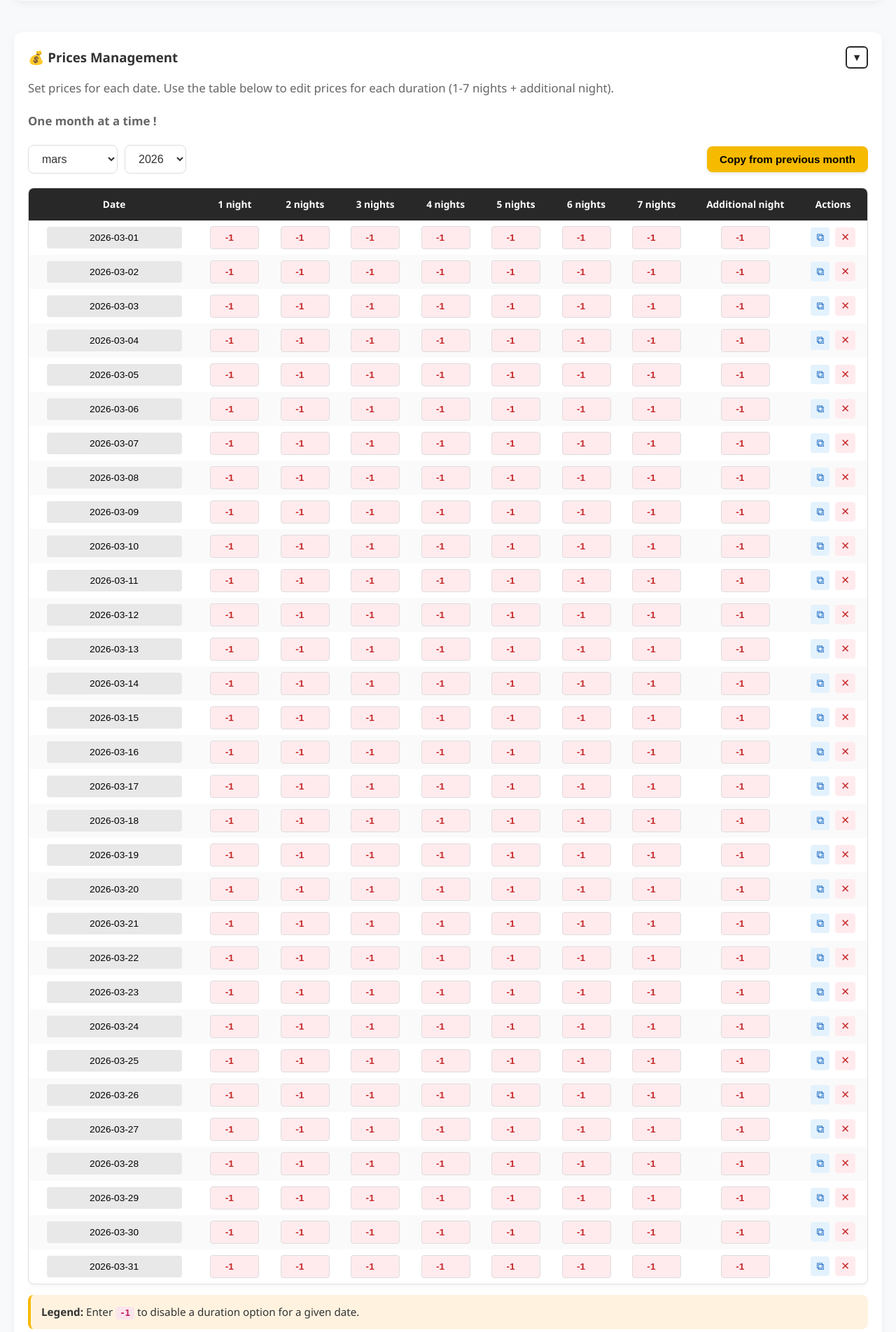
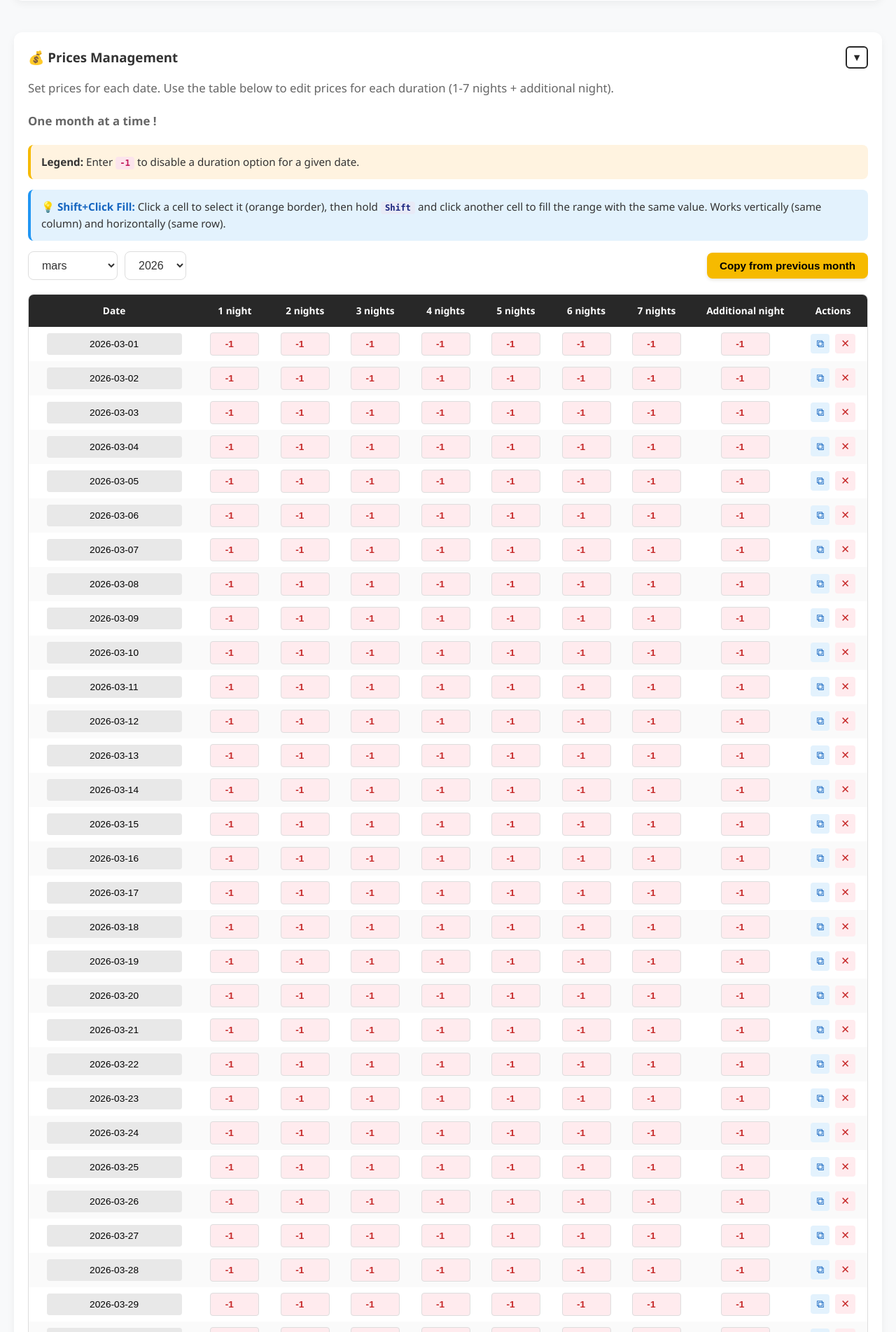
Before and after one commit to Dr4x14913/booking-calendar, a Flask app: template templates/admin_panel.html in a window 1280 px wide. Shown: the part 811-2714 px from the top of the page at 70% size. Run offline with Flask 3, Linux system fonts and the light colour scheme; the template is opened without the code that fills it, so the values that code supplies are empty; parts of the project's set-up code (start-up, migrations or seed data) failed here and were passed over.

Commit message:
Feat(admin): value copy with shift

```diff
--- a/static/style.css
+++ b/static/style.css
@@ -1262,6 +1262,17 @@ body {
     font-weight: 600;
 }
 
+.price-input.source-cell {
+    border: 3px solid var(--primary-color);
+    background: #fff8e1;
+    box-shadow: 0 0 0 2px rgba(246, 186, 0, 0.3);
+}
+
+.price-input.target-cell {
+    border: 2px solid var(--secondary-color);
+    background: #f1f8e9;
+}
+
 .duplicate-row-btn,
 .delete-row-btn {
     padding: 5px 8px;
@@ -1295,6 +1306,7 @@ body {
 
 .price-editor-legend {
     margin-top: 15px;
+    margin-bottom: 15px;
     padding: 12px 15px;
     background: #fff3e0;
     border-radius: 8px;
@@ -1309,6 +1321,20 @@ body {
     border-radius: 4px;
     font-weight: 600;
     color: #c2185b;
+}
+
+.price-editor-help {
+    background: #e3f2fd;
+    border-left-color: #2196f3;
+}
+
+.price-editor-help strong {
+    color: #1565c0;
+}
+
+.price-editor-help code {
+    background: #e8eaf6;
+    color: #1a237e;
 }
 
 /* Responsive Price Editor */
--- a/templates/admin_panel.html
+++ b/templates/admin_panel.html
@@ -58,6 +58,15 @@
               <p class="settings-description">Set prices for each date. Use the table below to edit prices for each duration (1-7 nights + additional night).</p>
               <p class="settings-description"><b>One month at a time !</b></p>
 
+              <!-- Legend and help -->
+              <div class="price-editor-legend">
+                <strong>Legend:</strong> Enter <code>-1</code> to disable a duration option for a given date.
+              </div>
+
+              <div class="price-editor-legend price-editor-help">
+                <strong>💡 Shift+Click Fill:</strong> Click a cell to select it (orange border), then hold <code>Shift</code> and click another cell to fill the range with the same value. Works vertically (same column) and horizontally (same row).
+              </div>
+
               <!-- Price editor controls -->
               <div class="price-editor-controls">
                 <div class="price-editor-navigation">
@@ -101,10 +110,6 @@
               <input type="hidden" id="selected_month" name="selected_month">
               <input type="hidden" id="selected_year" name="selected_year">
               <textarea id="prices" name="prices" style="display:none;"></textarea>
-
-              <div class="price-editor-legend">
-                <strong>Legend:</strong> Enter <code>-1</code> to disable a duration option for a given date.
-              </div>
             </div>
             <input type="submit" name="save_prices" value="Save Prices" class="calendar-button">
           </form>
@@ -360,6 +365,9 @@
           attachPriceTableListeners();
         }
 
+        // Source cell for shift+click fill
+        let priceSourceCell = null;
+
         // Attach event listeners to price table using event delegation
         function attachPriceTableListeners() {
           const tbody = document.getElementById('price-editor-body');
@@ -379,6 +387,76 @@
               const row = e.target.closest('tr');
               row.remove();
             }
+          });
+
+          // Handle price input clicks for shift+click fill
+          document.querySelectorAll('.price-input').forEach(input => {
+            input.addEventListener('click', function(e) {
+              if (e.shiftKey && priceSourceCell) {
+                // Shift+click: fill from source to this cell
+                const sourceCol = priceSourceCell.dataset.col;
+                const targetCol = this.dataset.col;
+                const value = priceSourceCell.value;
+                let filled = false;
+
+                // Vertical fill: same column, different rows
+                if (sourceCol === targetCol) {
+                  const sourceRow = priceSourceCell.closest('tr');
+                  const targetRow = this.closest('tr');
+
+                  // Get all rows between source and target
+                  const allRows = Array.from(document.querySelectorAll('#price-editor-body tr'));
+                  const sourceIndex = allRows.indexOf(sourceRow);
+                  const targetIndex = allRows.indexOf(targetRow);
+
+                  // Fill all cells in range
+                  for (let i = Math.min(sourceIndex, targetIndex); i <= Math.max(sourceIndex, targetIndex); i++) {
+                    const cell = allRows[i].querySelector(`.price-input[data-col="${sourceCol}"]`);
+                    if (cell) {
+                      cell.value = value;
+                      cell.classList.add('target-cell');
+                      setTimeout(() => cell.classList.remove('target-cell'), 500);
+                      filled = true;
+                    }
+                  }
+                }
+
+                // Horizontal fill: same row, different columns
+                if (!filled) {
+                  const sourceRow = priceSourceCell.closest('tr');
+                  const targetRow = this.closest('tr');
+
+                  if (sourceRow === targetRow) {
+                    const sourceInput = sourceRow.querySelector(`.price-input[data-col="${sourceCol}"]`);
+                    const targetInput = targetRow.querySelector(`.price-input[data-col="${targetCol}"]`);
+
+                    if (sourceInput && targetInput) {
+                      const allInputs = Array.from(sourceRow.querySelectorAll('.price-input'));
+                      const sourceIdx = allInputs.indexOf(sourceInput);
+                      const targetIdx = allInputs.indexOf(targetInput);
+
+                      // Fill all cells in range
+                      for (let i = Math.min(sourceIdx, targetIdx); i <= Math.max(sourceIdx, targetIdx); i++) {
+                        const cell = allInputs[i];
+                        if (cell) {
+                          cell.value = value;
+                          cell.classList.add('target-cell');
+                          setTimeout(() => cell.classList.remove('target-cell'), 500);
+                          filled = true;
+                        }
+                      }
+                    }
+                  }
+                }
+              } else {
+                // Regular click: set as source
+                if (priceSourceCell) {
+                  priceSourceCell.classList.remove('source-cell');
+                }
+                priceSourceCell = this;
+                priceSourceCell.classList.add('source-cell');
+              }
+            });
           });
 
           // Update data on input change (no need to update in memory, happens on submit)
```
